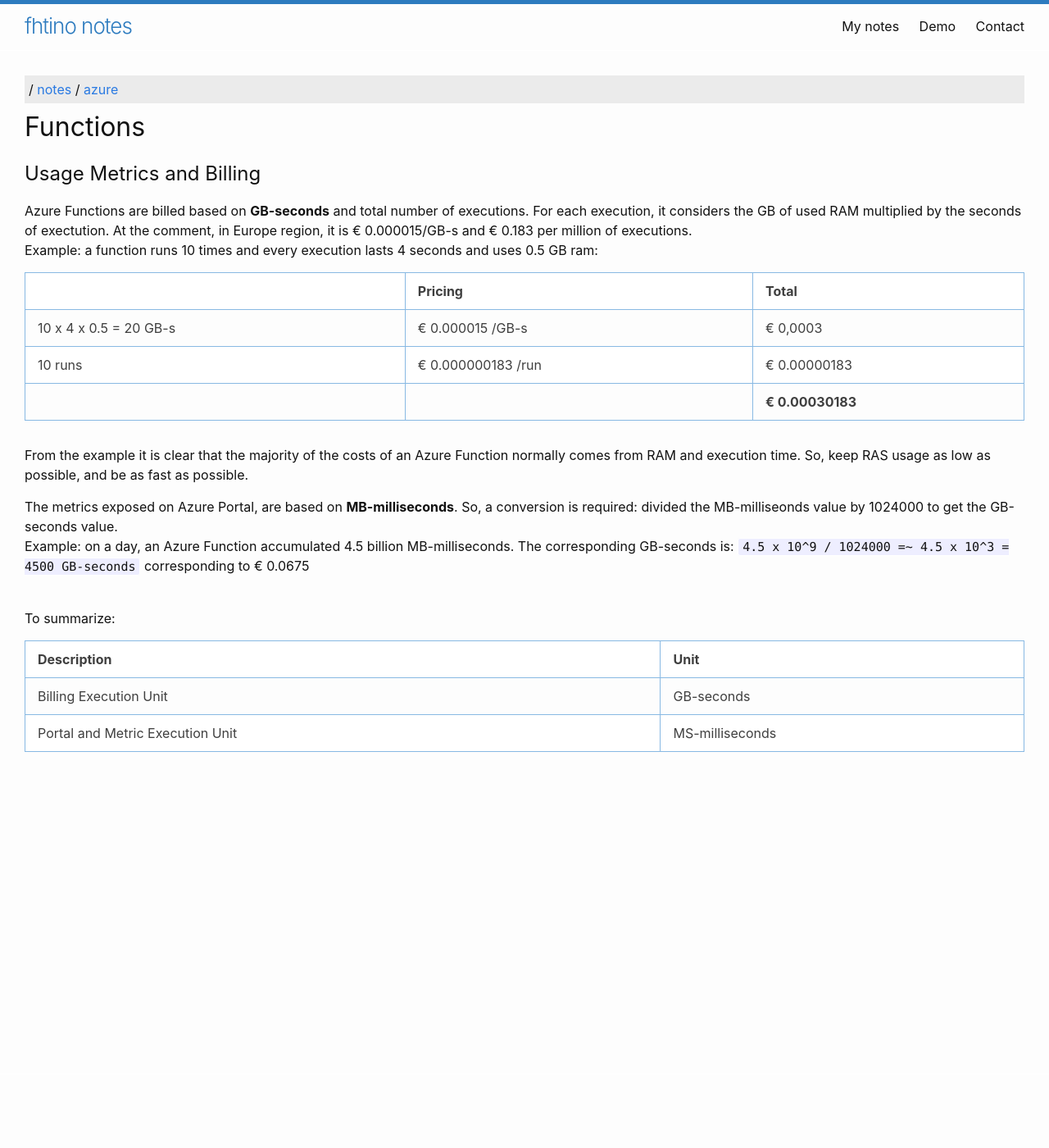
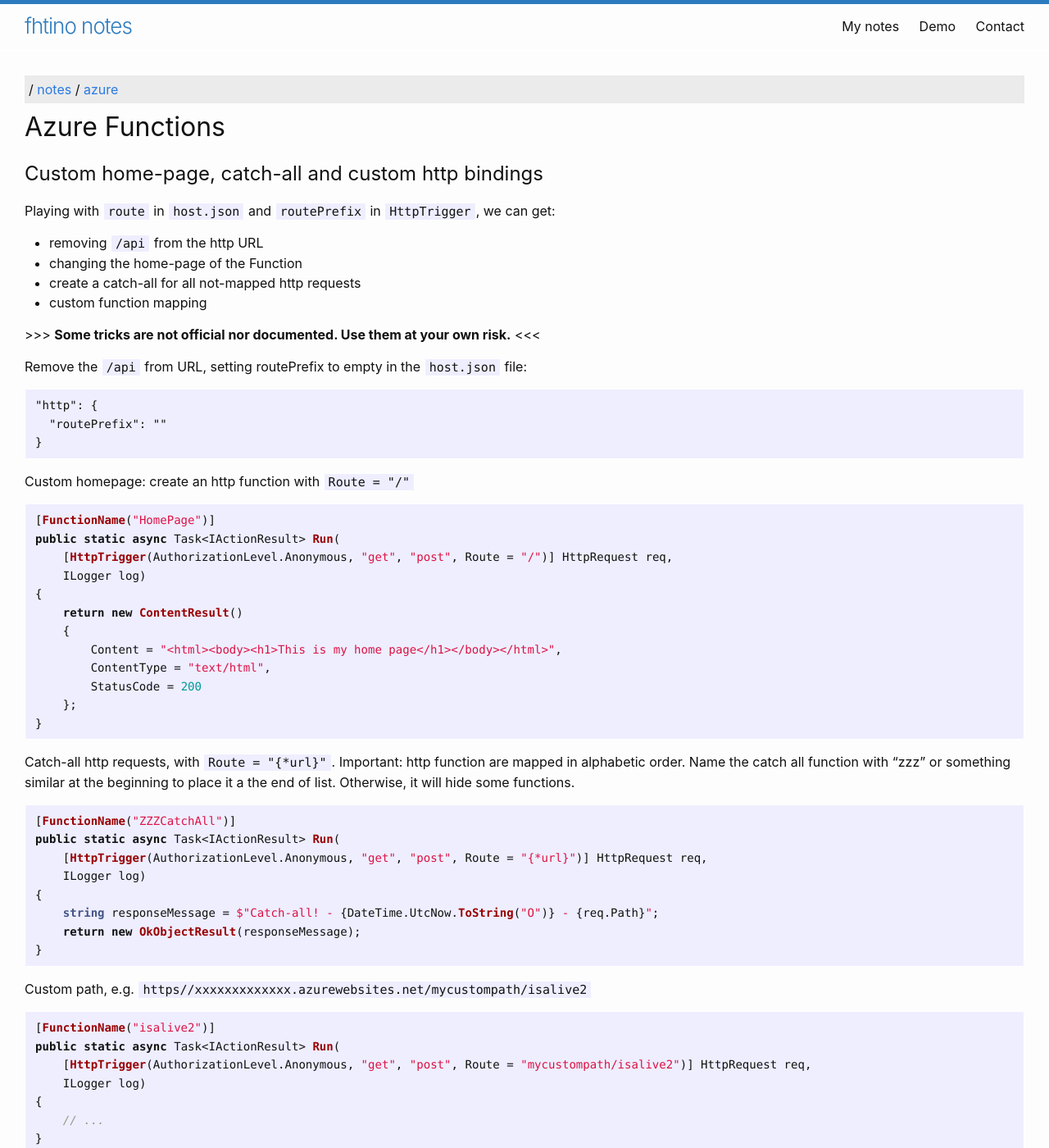
Before and after one commit to fhtino/fhtino.github.io, a Jekyll site: the page built from notes/azure/functions.md, in a window 1280 px wide and 1400 px high. Shown: the whole window at 82% size. Built offline with Jekyll 4.4.1, drawn with Linux system fonts in a browser that asks for light colours; our own code applies the rules of GitHub Pages for plain Markdown files.

Commit message:
functions

````diff
--- a/notes/azure/functions.md
+++ b/notes/azure/functions.md
@@ -2,7 +2,68 @@
 layout: notes
 ---
 
-# Functions
+# Azure Functions
+
+## Custom home-page, catch-all and custom http bindings
+
+Playing with `route` in `host.json` and `routePrefix` in `HttpTrigger`, we can get:
+ - removing `/api` from the http URL
+ - changing the home-page of the Function
+ - create a catch-all for all not-mapped http requests
+ - custom function mapping
+
+&gt;&gt;&gt; **Some tricks are not official nor documented. Use them at your own risk.** &lt;&lt;&lt;
+
+Remove the `/api` from URL, setting routePrefix to empty in the `host.json` file:
+
+    "http": {
+      "routePrefix": ""
+    }
+
+Custom homepage: create an http function with `Route = "/"`
+
+```csharp
+[FunctionName("HomePage")]
+public static async Task<IActionResult> Run(
+    [HttpTrigger(AuthorizationLevel.Anonymous, "get", "post", Route = "/")] HttpRequest req,
+    ILogger log)
+{
+    return new ContentResult()
+    {
+        Content = "<html><body><h1>This is my home page</h1></body></html>",
+        ContentType = "text/html",
+        StatusCode = 200
+    };
+}
+```
+
+Catch-all http requests, with `Route = "{*url}"`. Important: http function are mapped in alphabetic order. Name the catch all function with "zzz" or something similar at the beginning to place it a the end of list. Otherwise, it will hide some functions.
+
+```csharp
+[FunctionName("ZZZCatchAll")]
+public static async Task<IActionResult> Run(
+    [HttpTrigger(AuthorizationLevel.Anonymous, "get", "post", Route = "{*url}")] HttpRequest req,
+    ILogger log)
+{
+    string responseMessage = $"Catch-all! - {DateTime.UtcNow.ToString("O")} - {req.Path}";
+    return new OkObjectResult(responseMessage);
+}
+```
+
+Custom path, e.g. `https//xxxxxxxxxxxxx.azurewebsites.net/mycustompath/isalive2`
+
+```csharp
+[FunctionName("isalive2")]
+public static async Task<IActionResult> Run(
+    [HttpTrigger(AuthorizationLevel.Anonymous, "get", "post", Route = "mycustompath/isalive2")] HttpRequest req,
+    ILogger log)
+{
+    // ...
+}
+```
+
+<br/>
+
 
 ## Usage Metrics and Billing
 
````
